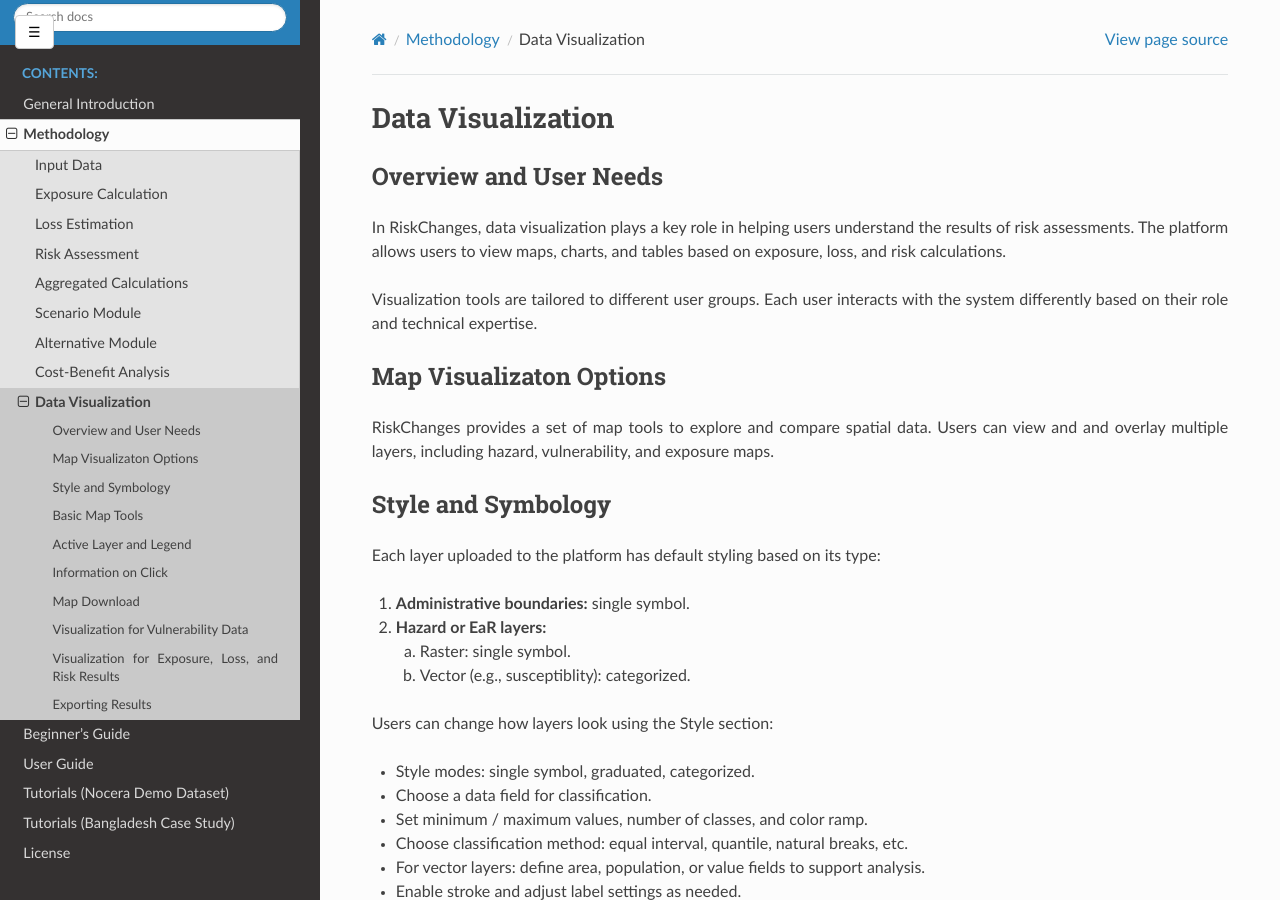
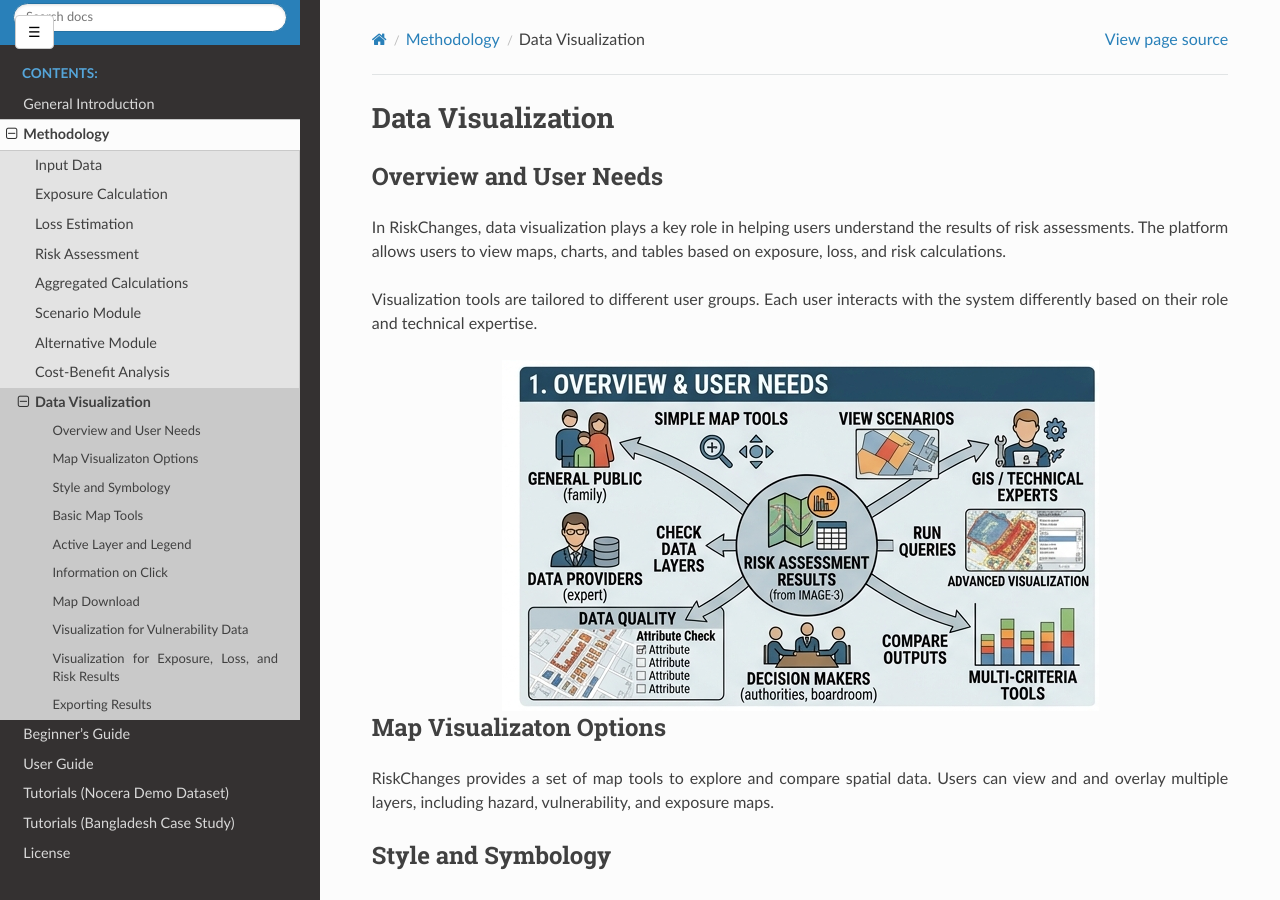
Before and after one commit to RiskChanges/riskchanges-docs, a Sphinx documentation site: the page built from docs/source/methodology_visualization.rst, in a window 1280 px wide and 900 px high. Built offline with Sphinx 7.4.7 and the Read the Docs theme 3.1.0, drawn with Linux system fonts in a browser that asks for light colours; pages that are not in the unit, such as notebooks, are missing from menus.

Commit message:
update method data viz page

```diff
--- a/docs/source/methodology_visualization.rst
+++ b/docs/source/methodology_visualization.rst
@@ -26,6 +26,10 @@ Visualization tools are tailored to different user groups. Each user interacts w
    * - Decision Makers
      - Authorities or organizations making risk-related decisions.
      - Compare outputs, define and review alternatives, use multi-criteria tools.
+
+.. figure:: /images/method_viz_1.png
+   :width: 100%
+   :align: center
 
 Map Visualizaton Options
 ---------------------------
@@ -90,6 +94,10 @@ Users can download maps for offline use or reports. Options include:
 * Default download
 * Custom settings: page size, resolution, orientation, format.
 
+.. figure:: /images/method_viz_2.png
+   :width: 100%
+   :align: center
+
 Visualization for Vulnerability Data
 ---------------------------------------
 Vulnerability data can be visualized through the same module used to enter it. Users can:
@@ -100,6 +108,10 @@ Vulnerability data can be visualized through the same module used to enter it. U
 
 This simplifies data validation and supports continnuous refinement
 
+.. figure:: /images/method_viz_3.png
+   :width: 100%
+   :align: center
+
 Visualization for Exposure, Loss, and Risk Results
 -----------------------------------------------------
 After running calculations in Exposure, Loss, or Risk modules, users can:
@@ -107,8 +119,16 @@ After running calculations in Exposure, Loss, or Risk modules, users can:
 * View values in filterable tables (e.g., exposed population, loss area, damage ratio)
 * See automatically generated charts for comparisons
 
+.. figure:: /images/method_viz_4.png
+   :width: 100%
+   :align: center
+
 Exporting Results
 --------------------
 Results from exposure, loss, and risk modules can be exported for further use.
 Supported formats are GeoPackage (.gpkg), GeoJSON (.geojson), and Shapefile (.shp).
 Both spatial layers and attribute data are included, allowing offline analysis or sharing.
+
+.. figure:: /images/method_viz_5.png
+   :width: 100%
+   :align: center
```
Also changed, not shown: docs/source/images/method_viz_1.png (added), docs/source/images/method_viz_2.png (added), docs/source/images/method_viz_3.png (added), docs/source/images/method_viz_4.png (added), docs/source/images/method_viz_5.png (added).
